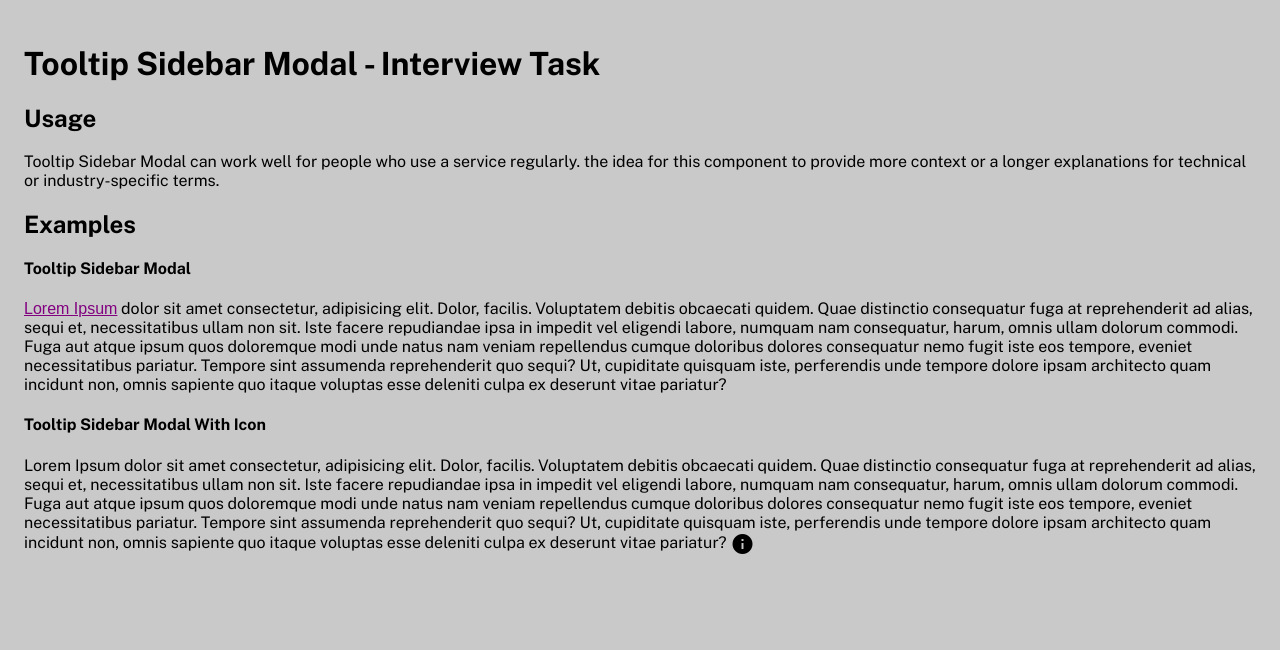
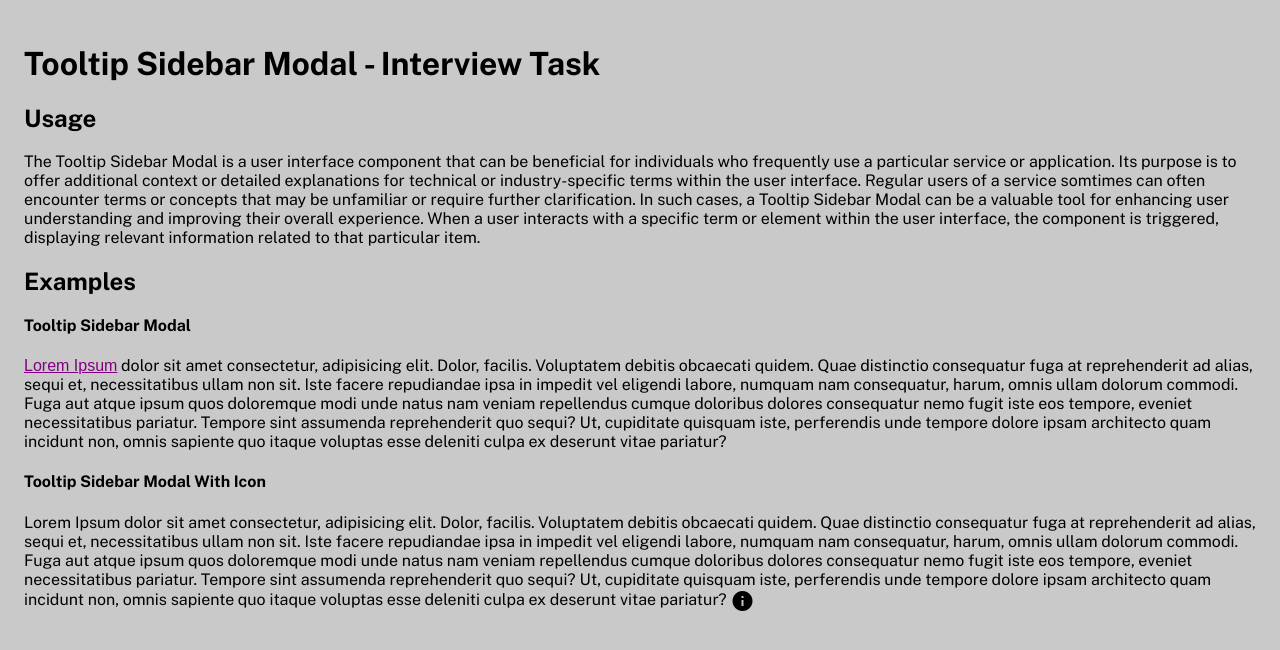
Before and after one commit to thewilheim/interview-task, a React (Create React App) app: page / in a window 1280 px wide. Shown: the top 650 px of the page. Built offline with nearby package versions, Linux system fonts and the light colour scheme.

Commit message:
updated information on home page

```diff
--- a/src/App.tsx
+++ b/src/App.tsx
@@ -12,18 +12,22 @@ function App() {
       <h1>Tooltip Sidebar Modal - Interview Task</h1>
       <h2>Usage</h2>
       <p>
-        Tooltip Sidebar Modal can work well for people who use a service
-        regularly. the idea for this component to provide more context or a longer explanations for technical or industry-specific terms.
+
+        The Tooltip Sidebar Modal is a user interface component that can be beneficial for individuals who frequently use a particular service or application. Its purpose is to offer additional context or detailed explanations for technical or industry-specific terms within the user interface.
+
+        Regular users of a service somtimes can often encounter terms or concepts that may be unfamiliar or require further clarification. In such cases, a Tooltip Sidebar Modal can be a valuable tool for enhancing user understanding and improving their overall experience.
+
+        When a user interacts with a specific term or element within the user interface, the component is triggered, displaying relevant information related to that particular item.
       </p>
       <h2>Examples</h2>
       <h4>Tooltip Sidebar Modal</h4>
       <p>
-        <TooltipSidebarModal informationText={mockTextBody} isHyperLink={true} title="Lorem Ipsum" subTitle="What is Lorem Ipsum" hyperLinkText="Lorem Ipsum"/> dolor sit amet consectetur, adipisicing elit. Dolor, facilis. Voluptatem debitis obcaecati quidem. Quae distinctio consequatur fuga at reprehenderit ad alias, sequi et, necessitatibus ullam non sit. Iste facere repudiandae ipsa in impedit vel eligendi labore, numquam nam consequatur, harum, omnis ullam dolorum commodi. Fuga aut atque ipsum quos doloremque modi unde natus nam veniam repellendus cumque doloribus dolores consequatur nemo fugit iste eos tempore, eveniet necessitatibus pariatur. Tempore sint assumenda reprehenderit quo sequi? Ut, cupiditate quisquam iste, perferendis unde tempore dolore ipsam architecto quam incidunt non, omnis sapiente quo itaque voluptas esse deleniti culpa ex deserunt vitae pariatur?
+        <TooltipSidebarModal informationText={mockTextBody} isHyperLink={true} title="Lorem Ipsum" subTitle="What is Lorem Ipsum" hyperLinkText="Lorem Ipsum" /> dolor sit amet consectetur, adipisicing elit. Dolor, facilis. Voluptatem debitis obcaecati quidem. Quae distinctio consequatur fuga at reprehenderit ad alias, sequi et, necessitatibus ullam non sit. Iste facere repudiandae ipsa in impedit vel eligendi labore, numquam nam consequatur, harum, omnis ullam dolorum commodi. Fuga aut atque ipsum quos doloremque modi unde natus nam veniam repellendus cumque doloribus dolores consequatur nemo fugit iste eos tempore, eveniet necessitatibus pariatur. Tempore sint assumenda reprehenderit quo sequi? Ut, cupiditate quisquam iste, perferendis unde tempore dolore ipsam architecto quam incidunt non, omnis sapiente quo itaque voluptas esse deleniti culpa ex deserunt vitae pariatur?
       </p>
 
       <h4>Tooltip Sidebar Modal With Icon </h4>
       <p>
-        Lorem Ipsum dolor sit amet consectetur, adipisicing elit. Dolor, facilis. Voluptatem debitis obcaecati quidem. Quae distinctio consequatur fuga at reprehenderit ad alias, sequi et, necessitatibus ullam non sit. Iste facere repudiandae ipsa in impedit vel eligendi labore, numquam nam consequatur, harum, omnis ullam dolorum commodi. Fuga aut atque ipsum quos doloremque modi unde natus nam veniam repellendus cumque doloribus dolores consequatur nemo fugit iste eos tempore, eveniet necessitatibus pariatur. Tempore sint assumenda reprehenderit quo sequi? Ut, cupiditate quisquam iste, perferendis unde tempore dolore ipsam architecto quam incidunt non, omnis sapiente quo itaque voluptas esse deleniti culpa ex deserunt vitae pariatur? <TooltipSidebarModal informationText={mockTextBodyTwo} title="Lorem Ipsum Title" subTitle="What really is Lorem Ipsum" hyperLinkText="Lorem Ipsum"/>
+        Lorem Ipsum dolor sit amet consectetur, adipisicing elit. Dolor, facilis. Voluptatem debitis obcaecati quidem. Quae distinctio consequatur fuga at reprehenderit ad alias, sequi et, necessitatibus ullam non sit. Iste facere repudiandae ipsa in impedit vel eligendi labore, numquam nam consequatur, harum, omnis ullam dolorum commodi. Fuga aut atque ipsum quos doloremque modi unde natus nam veniam repellendus cumque doloribus dolores consequatur nemo fugit iste eos tempore, eveniet necessitatibus pariatur. Tempore sint assumenda reprehenderit quo sequi? Ut, cupiditate quisquam iste, perferendis unde tempore dolore ipsam architecto quam incidunt non, omnis sapiente quo itaque voluptas esse deleniti culpa ex deserunt vitae pariatur? <TooltipSidebarModal informationText={mockTextBodyTwo} title="Lorem Ipsum Title" subTitle="What really is Lorem Ipsum" hyperLinkText="Lorem Ipsum" />
       </p>
     </div>
   );
```
